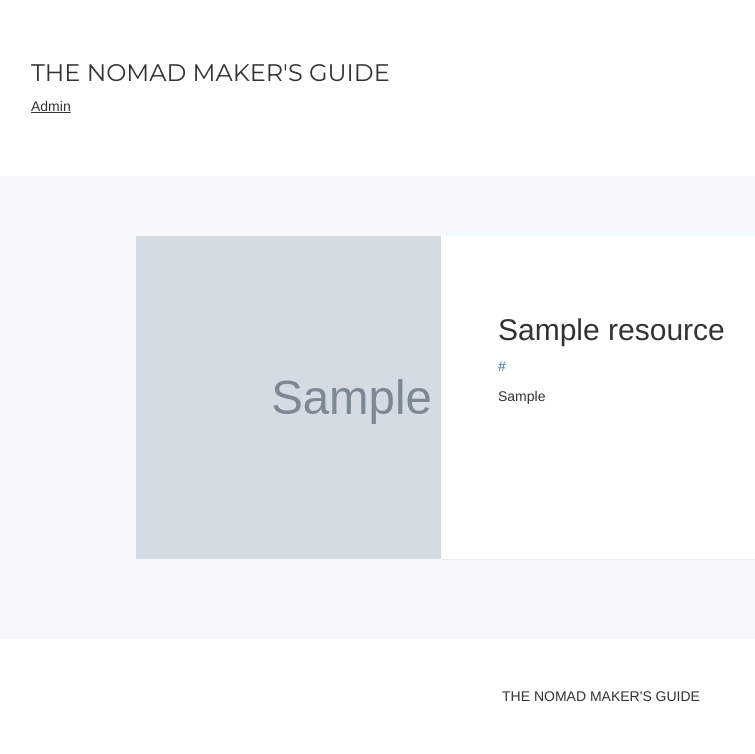
After one commit to priscillacosta/thenomadmakersguide, a Django app: page /1/ in a window 1280 px wide. The commit adds this page. Shown: the top 754 px of the page, without its empty margins (39-794 px from the left). Run offline with Django 3.2, Linux system fonts and the light colour scheme; tables that the repository leaves empty hold one stand-in row (values such as "Sample post"); grey boxes marked "Sample" are stand-in pictures; some libraries are stand-ins or nearby versions.

Commit message:
detail page

```diff
--- a/tnm_guide/static/css/style.css
+++ b/tnm_guide/static/css/style.css
@@ -30,3 +30,15 @@ h4 {
   text-align: center;
   text-transform: uppercase;
 }
+.detail-container {
+  width: 75%;
+}
+.detail-image {
+  height: 323px;
+
+}
+.detail-text {
+  height: 323px;
+  border-radius: 0px;
+  padding: 4em;
+}
--- /dev/null
+++ b/tnm_guide/templates/base.html
@@ -0,0 +1,43 @@
+{% load staticfiles %}
+<!DOCTYPE html>
+<html lang="en">
+<head>
+	<meta charset="UTF-8">
+	<link rel="stylesheet" href="{% static 'css/bootstrap.min.css' %}">
+	<link rel="stylesheet" href="{% static 'css/style.css' %}" />
+	<link href='http://fonts.googleapis.com/css?family=Roboto:400,300,100,500' rel='stylesheet' type='text/css'>
+	<link href='https://fonts.googleapis.com/css?family=Montserrat:400,700' rel='stylesheet' type='text/css'>
+
+	<title>The Nomad Maker's Guide</title>
+</head>
+<body>
+	<div class="container">
+		<div class="header">
+			<h3>The Nomad Maker's Guide</h3>
+			<a style="text-decoration: underline; color: #333;" href="{% url 'admin:index' %}">
+				Admin
+			</a>
+		</div>
+	</div>
+	<div class="body-wrapper">
+{% block content %}
+{% endblock %}
+
+			</div>
+		</div>
+		<div class="container">
+			<div class="footer">
+				<h5>The Nomad Maker's Guide</h5>
+			</div>
+		</div>
+	</div>
+	<script src="{% static 'js/jquery-3.2.1.min.js' %}"></script>
+	<script src="{% static 'js/jquery.waypoints.min.js' %}"></script>
+	<script src="{% static 'js/infinite.min.js' %}"></script>
+	<script>
+		var infinite = new Waypoint.Infinite({
+	    	element: $('.infinite-container')[0],
+	    });
+	</script>
+</body>
+</html>
--- /dev/null
+++ b/tnm_guide/templates/detail.html
@@ -0,0 +1,18 @@
+{% extends 'base.html' %}
+{% load staticfiles %}
+{% block content %}
+<div class="container detail-container">
+	<div class="row">
+		<div class="col-md-4">
+			<img src="{{ resource.image.url }}" class="detail-image">
+		</div>
+		<div class="col-md-8 panel panel-body detail-text">
+			<h2>{{ resource.name }}</h2>
+			<p><a target="_blank" href="{{ resource.url }}">{{ resource.url }}</a></p>
+			<p>{{ resource.local }}</p>
+
+		</div>
+	</div>
+
+</div>
+{% endblock %}
--- a/tnm_guide/urls.py
+++ b/tnm_guide/urls.py
@@ -5,4 +5,5 @@ from tnm_guide import views
 urlpatterns = [
     url(r'^$', views.index, name='index'),
     url(r'^admin/', admin.site.urls),
+	url(r'^([0-9]+)/$', views.detail, name = 'detail'),
 ]
--- a/tnm_guide/views.py
+++ b/tnm_guide/views.py
@@ -17,3 +17,7 @@ def index(request):
 	except EmptyPage:
 		resources = paginator.page(paginator.num_pages)
 	return render(request, 'index.html', {'resources' : resources})
+
+def detail(request, resource_id):
+	resource = Resource.objects.get(id=resource_id)
+	return render(request, 'detail.html', {'resource' : resource})
```
Also changed, not shown: tnm_guide/templates/index.html (+5 -40 lines).
